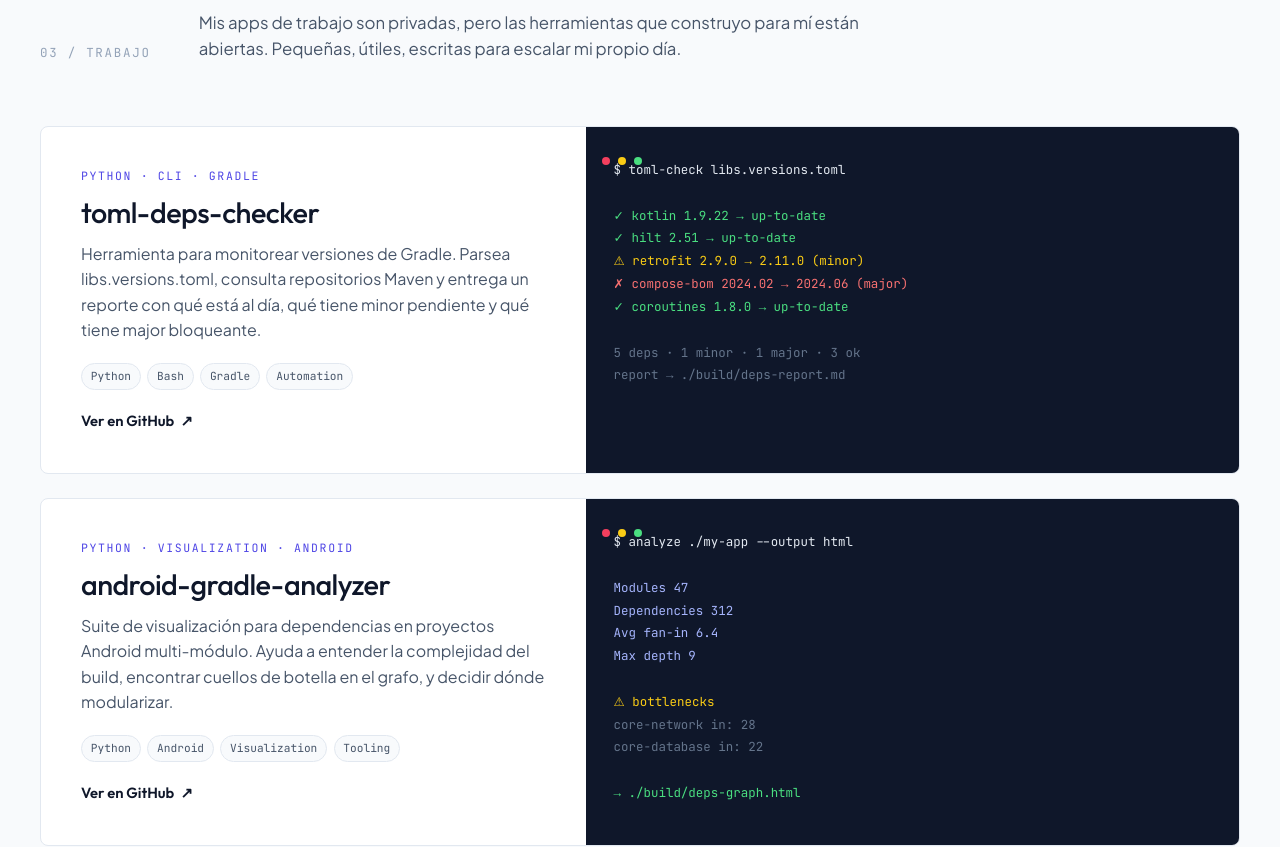
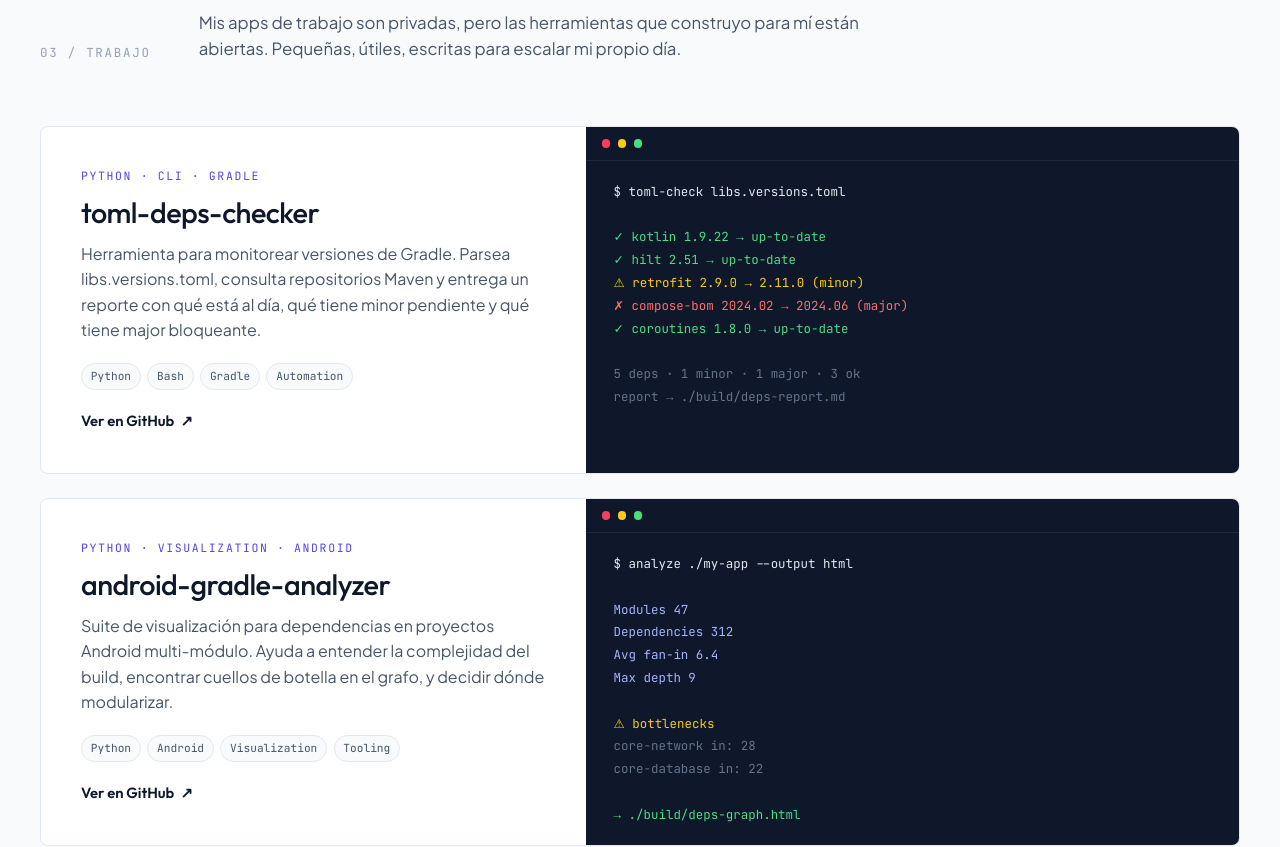
Before and after one commit to pfranccino/portfolio, a React (Vite) app: page / in a window 1280 px wide. Shown: the part 3345-4192 px from the top of the page. Built offline with nearby package versions, Linux system fonts and the light colour scheme.

Commit message:
Fix terminal preview dots overlapping first code line
Replace position:absolute previewDots with a proper previewBar flex row
in normal document flow. Dots now sit in their own bar above the code,
separated by a subtle border — no more overlap with first line of output.

```diff
--- a/src/components/Trabajo.jsx
+++ b/src/components/Trabajo.jsx
@@ -3,7 +3,12 @@ import styles from './Trabajo.module.css';
 
 const Preview = ({ preview }) => (
   <div className={styles.preview} aria-hidden="true">
-    <div className={styles.previewDots} />
+    <div className={styles.previewBar}>
+      <span className={styles.dotRed} />
+      <span className={styles.dotYellow} />
+      <span className={styles.dotGreen} />
+    </div>
+    <div className={styles.previewCode}>
       {preview.lines.map((line, i) => {
         if (line.type === 'blank') return <div key={i}>&nbsp;</div>;
         return (
@@ -12,6 +17,7 @@ const Preview = ({ preview }) => (
           </div>
         );
       })}
+    </div>
   </div>
 );
 
--- a/src/components/Trabajo.module.css
+++ b/src/components/Trabajo.module.css
@@ -94,27 +94,40 @@
   font-family: var(--font-m);
   font-size: .78rem;
   line-height: 1.7;
-  padding: 2rem 1.75rem;
   overflow-x: auto;
   display: flex;
   flex-direction: column;
-  gap: .1rem;
-  position: relative;
 }
 
-.previewDots {
-  position: absolute;
-  top: .85rem;
-  left: 1rem;
+.previewBar {
+  display: flex;
+  align-items: center;
+  gap: .45rem;
+  padding: .75rem 1rem;
+  border-bottom: 1px solid #1E293B;
+  flex-shrink: 0;
+}
+
+.dotRed,
+.dotYellow,
+.dotGreen {
+  display: block;
   width: .55rem;
   height: .55rem;
   border-radius: 50%;
-  background: #F43F5E;
-  box-shadow: 1rem 0 0 #FACC15, 2rem 0 0 #4ADE80;
+  flex-shrink: 0;
 }
 
-.preview > *:first-child {
-  margin-top: 1rem;
+.dotRed    { background: #F43F5E; }
+.dotYellow { background: #FACC15; }
+.dotGreen  { background: #4ADE80; }
+
+.previewCode {
+  padding: 1.25rem 1.75rem;
+  display: flex;
+  flex-direction: column;
+  gap: .1rem;
+  overflow-x: auto;
 }
 
 .dim { color: #64748B; }
```
Lines whose indentation alone changed are shown as unchanged.
